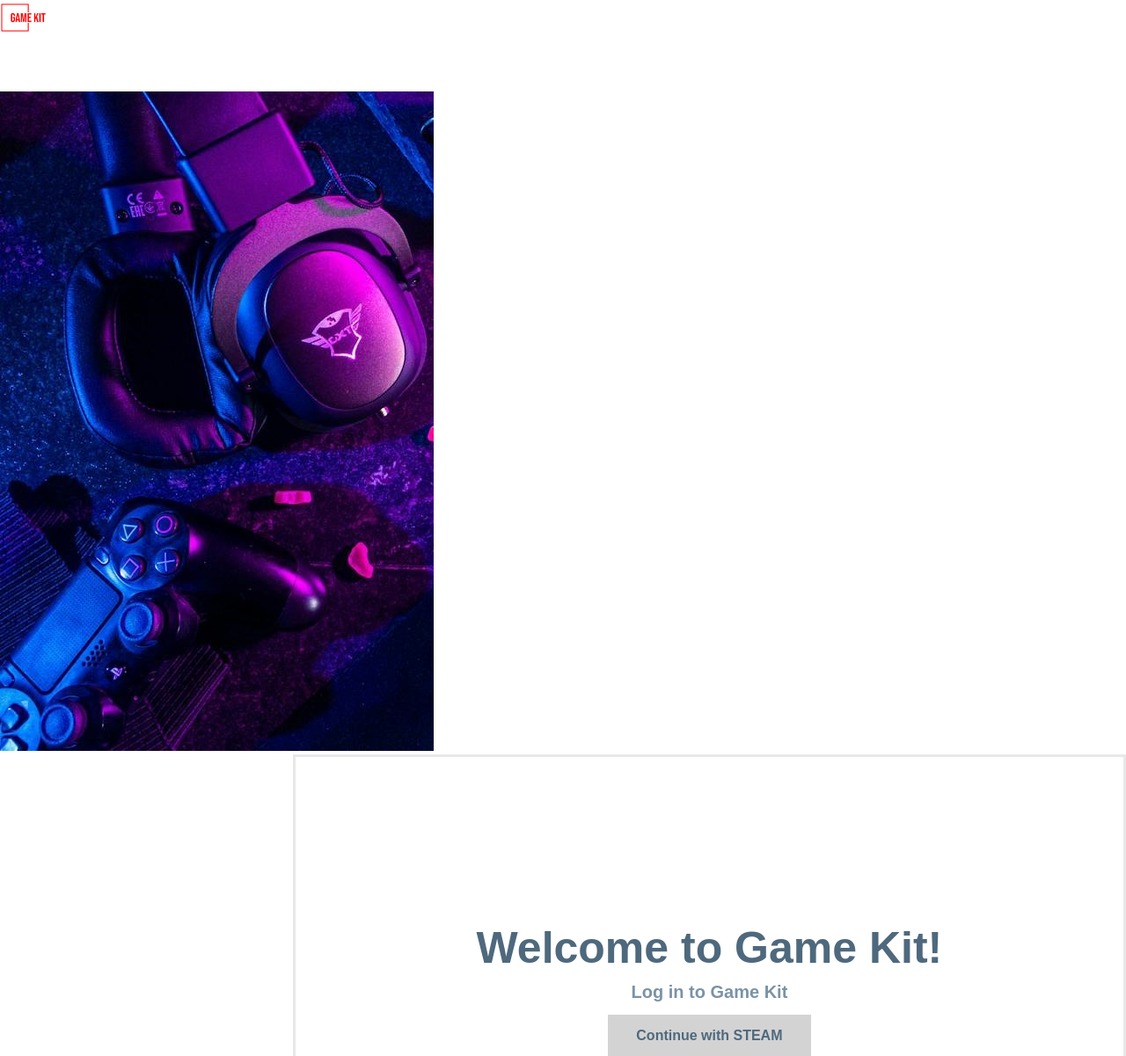
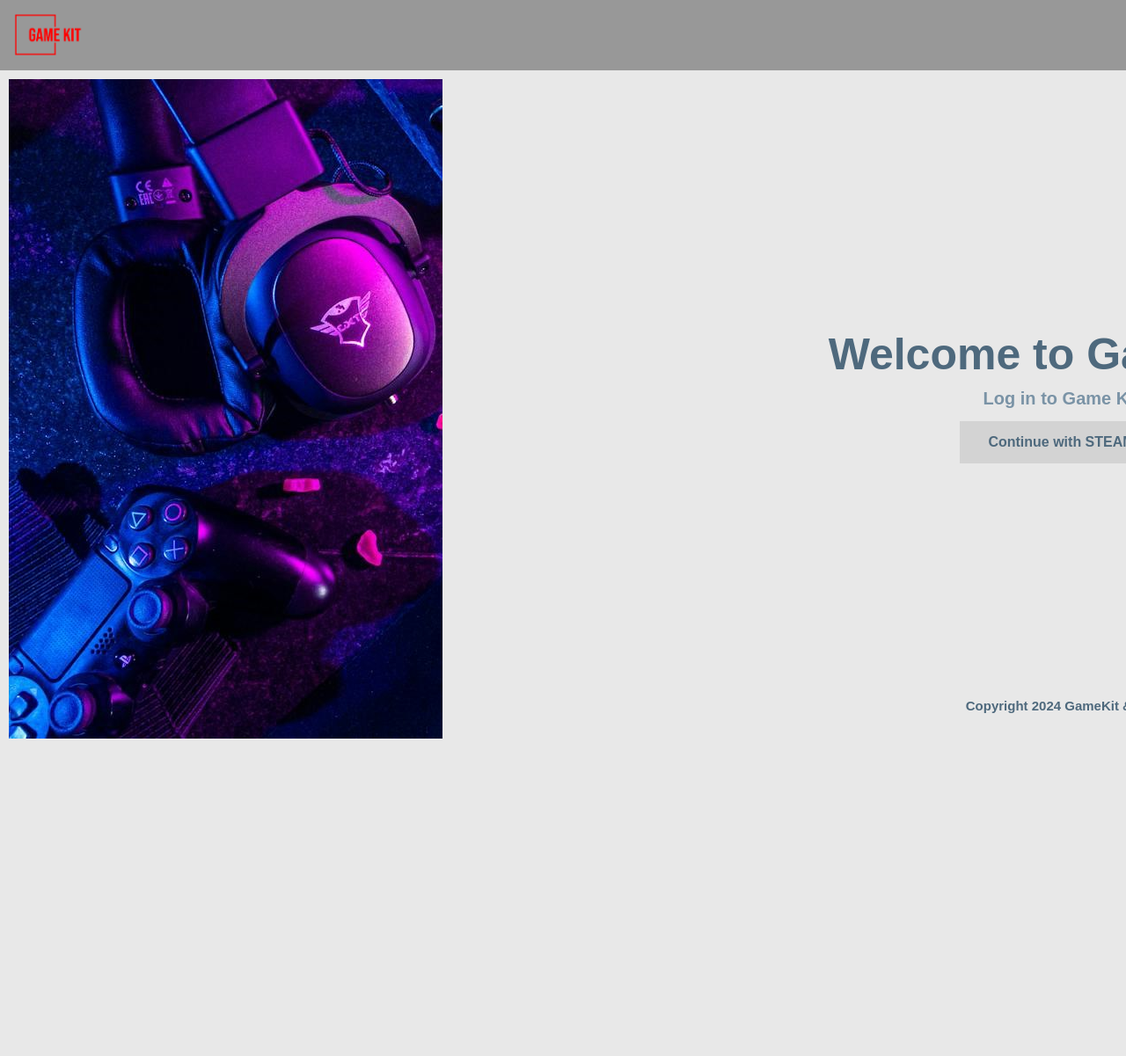
Before and after one commit to debrspalmer/GameKit, a Flask app: template templates/Login Page.html in a window 1280 px wide; the page is wider, and only the part inside the window is pictured. Shown: the top 1201 px of that part at 88% size. After the commit the page ends 840 px from the top of that part, so only its background shows below. Run offline with Flask 3, Linux system fonts and the light colour scheme; the template is opened without the code that fills it, so the values that code supplies are empty.

Commit message:
Update Login Page.html

```diff
--- a/templates/Login Page.html
+++ b/templates/Login Page.html
@@ -6,7 +6,10 @@
     <title>Login Page</title>
 </head>
 <body>
+	<nav>
 		<div class="logo"><img src="GK_logo.png" alt="GameKit Logo"></div>
+	</nav>
+	<div class="container">
 		<div class="bg-pic"><img src="bgCropped.jpeg" alt="Gaming Background"></div>
 		<section class="main">
 			<h1>Welcome to Game Kit!</h1>
@@ -20,7 +23,7 @@
 			</footer>
 		</div>
 		</section>
-
+	</div>
 
 </body>
 </html>
```
Lines whose indentation alone changed are shown as unchanged.
